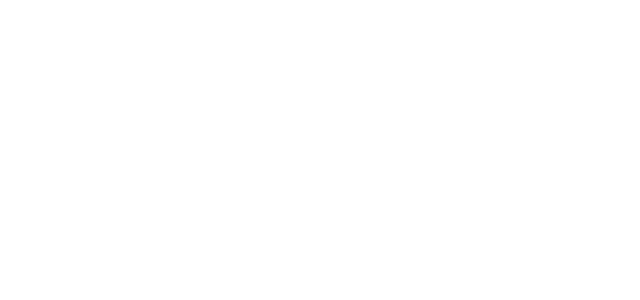
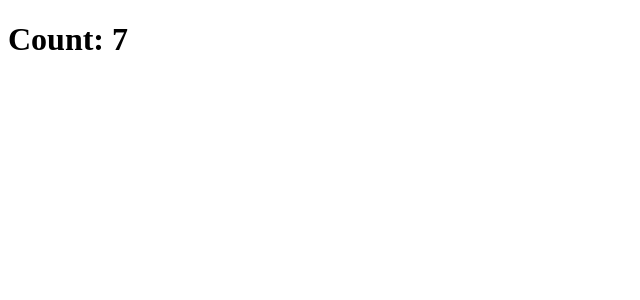
Before and after one commit to amaliacicala/esercizi-react, a React (Create React App) app: page /counter in a window 1280 px wide. Before the commit this address had no page. Shown: the top 300 px of the page, without its empty margins (0-640 px from the left). Built offline with nearby package versions, Linux system fonts and the light colour scheme.

Commit message:
feat: add ex. React Router 02

```diff
--- a/src/App.js
+++ b/src/App.js
@@ -1,11 +1,13 @@
 import React from "react";
 import { Welcome } from "./Welcome";
+import { Counter } from "./Counter";
 import { Route, Routes } from "react-router-dom";
 
 export function App() {
     return (
         <Routes>
             <Route path="/" element={<Welcome name={<em>earthling</em>} />} />
+            <Route path="/counter" element={<Counter />} />
         </Routes>
     )
 }
--- /dev/null
+++ b/src/CounterDisplay.js
@@ -0,0 +1,12 @@
+import React from "react";
+import { Counter } from "./Counter";
+
+export class CounterDisplay extends React.Component {
+    render() {
+        return (
+            <div>
+                <h1>Count: {this.props.displayCount}</h1>
+            </div>
+        )
+    }
+}
--- a/src/Welcome.js
+++ b/src/Welcome.js
@@ -1,10 +1,12 @@
 import React from "react";
+import { Link } from "react-router-dom";
 
 export class Welcome extends React.Component {
     render() {
         return (
         <div>
             <h1>Welcome, {this.props.name}!</h1>
+            <Link to="/counter">Access counter</Link>
          </div>
         )
     }
```
Also changed, not shown: 1 other file (tests, documents, lock files or other folders).
